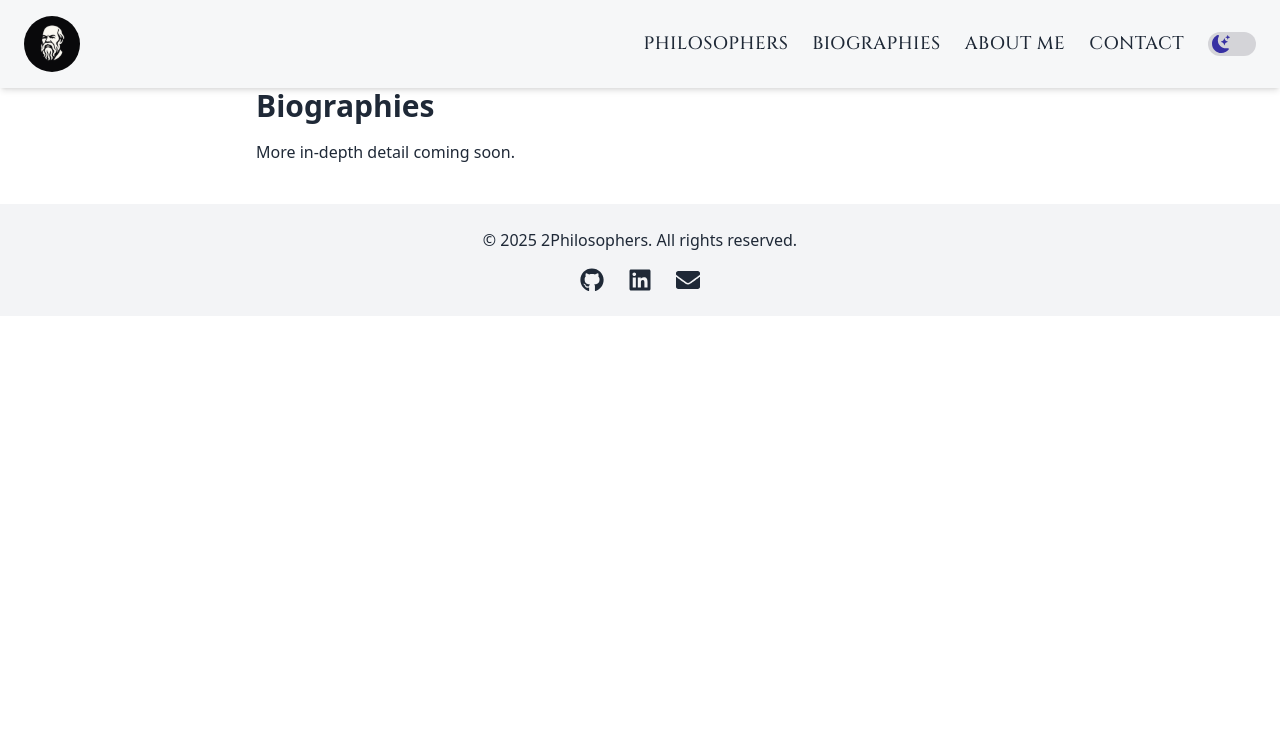
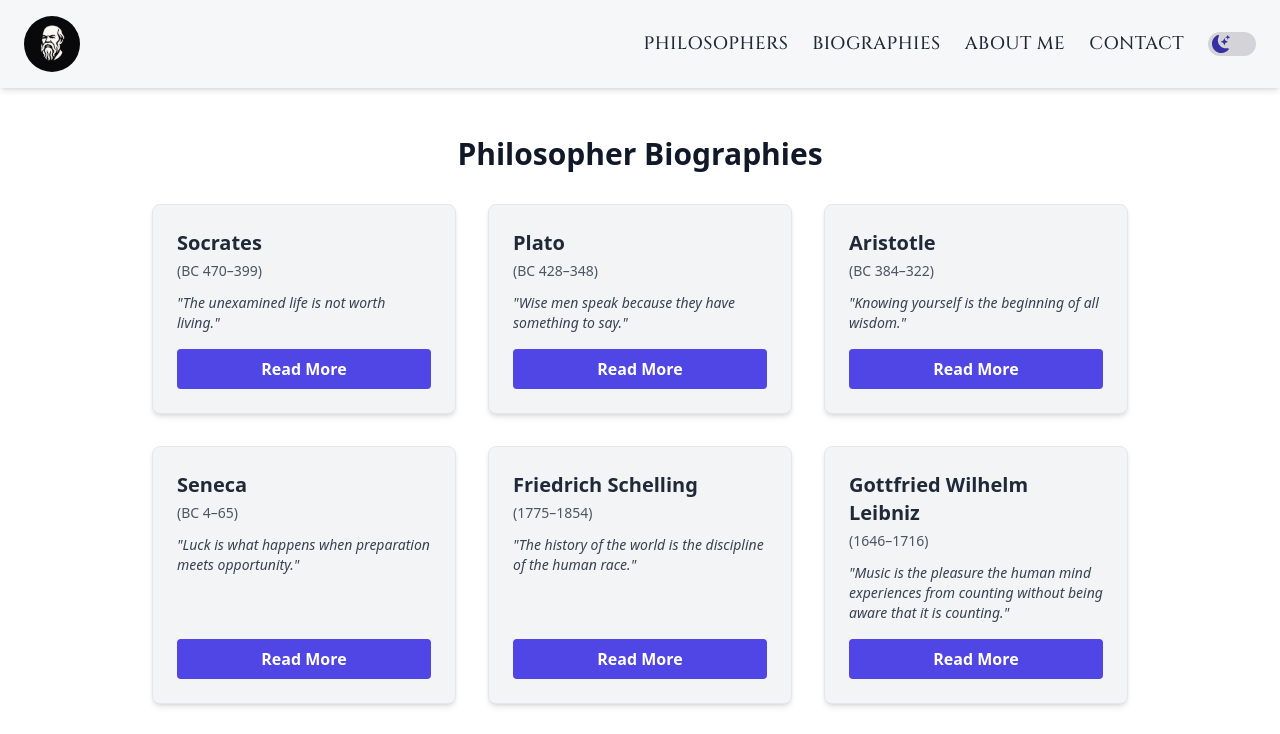
Before and after one commit to Jeshki/2Philosophers, a React (Vite) app: page /biographies in a window 1280 px wide. Shown: the top 734 px of the page. Built offline with nearby package versions, Linux system fonts and the light colour scheme.

Commit message:
Add files via upload

```diff
--- a/src/pages/Biographies.jsx
+++ b/src/pages/Biographies.jsx
@@ -1,8 +1,44 @@
+import React from 'react';
+import { philosophers } from '../data'; // Importuojami duomenys
+import { Link } from 'react-router-dom'; // Importuojamas Link
+
 export default function Biographies() {
-    return (
-      <section className="max-w-3xl mx-auto">
-        <h2 className="text-3xl font-bold mb-4">Biographies</h2>
-        <p>More in-depth detail coming soon.</p>
-      </section>
-    );
-  }
+  return (
+    <section className="max-w-5xl mx-auto px-6 py-12">
+      <h2 className="text-3xl font-bold mb-8 text-center text-gray-900 dark:text-gray-100">
+        Philosopher Biographies
+      </h2>
+      {/* Tinklelis filosofų kortelėms */}
+      <div className="grid grid-cols-1 md:grid-cols-2 lg:grid-cols-3 gap-8">
+        {/* Einama per visus filosofus ir kuriama kortelė */}
+        {philosophers.map(philosopher => (
+          <div key={philosopher.id} className="bg-gray-100 dark:bg-stone-900 rounded-lg shadow-md p-6 border border-gray-200 dark:border-gray-700 flex flex-col">
+            {/* Vardas ir metai */}
+            <h3 className="text-xl font-semibold text-gray-800 dark:text-white mb-1">
+              {philosopher.name}
+            </h3>
+            <p className="text-gray-600 dark:text-gray-300 text-sm mb-3">
+              {philosopher.years}
+            </p>
+            {/* Citata */}
+            <p className="text-gray-700 dark:text-gray-400 text-sm italic flex-grow mb-4">
+              "{philosopher.quote}"
+            </p>
+            {/* Nuoroda į pilną biografiją */}
+            <Link
+              to={`/philosopher/${philosopher.id}`} // Naudojamas ID nuorodoje
+              className="inline-block mt-auto bg-indigo-600 hover:bg-indigo-700 text-white font-bold py-2 px-4 rounded focus:outline-none focus:shadow-outline transition-colors text-center" // Pridėtas text-center
+              aria-label={`Read more about ${philosopher.name}`} // Geresnis aria-label
+            >
+              Read More
+            </Link>
+          </div>
+        ))}
+      </div>
+      {/* Pastaba apačioje */}
+      <p className="mt-12 text-center text-gray-500 dark:text-gray-400">
+        More detailed biographies are available on the individual philosopher pages.
+      </p>
+    </section>
+  );
+}
--- a/src/pages/Footer.jsx
+++ b/src/pages/Footer.jsx
@@ -1,17 +1,21 @@
+// src/pages/Footer.jsx
 import { FaGithub, FaLinkedin, FaEnvelope } from 'react-icons/fa';
 
 export default function Footer() {
   return (
-    <footer className="bg-gray-100 dark:bg-gray-800 text-center p-6 mt-10">
-      <p className="mb-4">© 2025 2Philosophers. All rights reserved.</p>
-      <div className="flex justify-center gap-6 text-2xl">
-        <a href="https://github.com" className="hover:text-indigo-600" aria-label="GitHub">
+    // Using very-dark-gray for footer background
+    <footer className="bg-gray-100 dark:bg-very-dark-gray text-center p-6 mt-20 border-t border-gray-200 dark:border-gray-700"> {/* Added top border */}
+      <p className="mb-4 text-sm text-gray-600 dark:text-gray-400"> {/* Adjusted text size/color */}
+         © {new Date().getFullYear()} 2Philosophers. All rights reserved.
+      </p>
+      <div className="flex justify-center gap-6 text-2xl text-gray-500 dark:text-gray-400"> {/* Adjusted icon color */}
+        <a href="https://github.com/your-github" target="_blank" rel="noopener noreferrer" className="hover:text-indigo-600 dark:hover:text-indigo-400 transition-colors" aria-label="GitHub">
           <FaGithub />
         </a>
-        <a href="https://linkedin.com" className="hover:text-indigo-600" aria-label="LinkedIn">
+        <a href="https://linkedin.com/in/your-linkedin" target="_blank" rel="noopener noreferrer" className="hover:text-indigo-600 dark:hover:text-indigo-400 transition-colors" aria-label="LinkedIn">
           <FaLinkedin />
         </a>
-        <a href="mailto:philosophy@2philosophers.com" className="hover:text-indigo-600" aria-label="Email">
+        <a href="mailto:philosophy@2philosophers.com" className="hover:text-indigo-600 dark:hover:text-indigo-400 transition-colors" aria-label="Email">
           <FaEnvelope />
         </a>
       </div>
--- a/src/pages/HeroSection.jsx
+++ b/src/pages/HeroSection.jsx
@@ -1,24 +1,25 @@
+// src/pages/HeroSection.jsx
 import React from "react";
-import whiteLogo from "../pages/img/white-logo.svg";
-
+import whiteLogo from "./img/white-logo.svg"; // Ensure path is correct relative to HeroSection.jsx
 
 export default function HeroSection() {
   return (
-    <section className="bg-zinc-950 text-white py-20 px-6 sm:px-12 lg:px-20">
-      <div className="w-full max-w-screen-2xl mx-auto flex flex-col lg:flex-row items-center justify-between gap-16">
+    // Using very-dark-gray instead of zinc-950
+    <section className="bg-very-dark-gray text-white py-20 px-6 sm:px-12 lg:px-20">
+      <div className="w-full max-w-screen-xl mx-auto flex flex-col lg:flex-row items-center justify-between gap-12 lg:gap-16"> {/* Adjusted max-width and gap */}
         <div className="max-w-xl text-center lg:text-left">
-          <h2 className="text-4xl sm:text-5xl font-bold leading-tight mb-4 uppercase tracking-wide">
-            DISCOVER QUOTES<br />FROM PHILOSOPHY<br />INFLUENTIAL FIGURES
-          </h2>
+          <h1 className="text-4xl sm:text-5xl font-bold leading-tight mb-4 uppercase tracking-wide font-serif"> {/* Changed to h1, added font-serif */}
+            Discover Quotes<br />From Philosophy's<br />Influential Figures
+          </h1>
           <p className="text-lg text-gray-300">Unlock Wisdom and Inspiration</p>
         </div>
+        {/* Ensure the image path is correct */}
         <img
-  src={whiteLogo}
-  alt="Philosopher Logo"
-  className="w-72 h-72 sm:w-96 sm:h-96 lg:w-[30rem] lg:h-[30rem] object-contain"
-/>
-
-
+          src={whiteLogo}
+          alt="2Philosophers Logo"
+          className="w-60 h-60 sm:w-72 sm:h-72 lg:w-80 lg:h-80 object-contain" // Slightly smaller logo
+          loading="lazy" // Added lazy loading
+        />
       </div>
     </section>
   );
--- /dev/null
+++ b/src/pages/HomePage.jsx
@@ -0,0 +1,57 @@
+import React from 'react';
+import HeroSection from "./HeroSection";
+import IntroSection from "./IntroSection";
+import Filters from '../Filters';
+import PhilosopherCard from '../PhilosopherCard';
+
+export default function HomePage({
+  filteredPhilosophers,
+  handleCardClick,
+  selectedGroup,
+  setSelectedGroup,
+  selectedRegion,
+  setSelectedRegion,
+  sortBy,
+  setSortBy
+}) {
+  return (
+    <>
+      <HeroSection />
+      <IntroSection />
+
+      {/* Filtrų sekcija */}
+      <section className="max-w-7xl mx-auto px-4 sm:px-6 mt-8">
+        <Filters
+          selectedGroup={selectedGroup}
+          setSelectedGroup={setSelectedGroup}
+          selectedRegion={selectedRegion}
+          setSelectedRegion={setSelectedRegion}
+          sortBy={sortBy}
+          setSortBy={setSortBy}
+        />
+      </section>
+
+      {/* Filosofų kortelės */}
+      <section id="philosophers" className="max-w-7xl mx-auto px-4 sm:px-6 mt-12">
+        <h2 className="text-3xl font-bold mb-8 text-center uppercase font-serif text-gray-800 dark:text-gray-200">
+          Philosophers
+        </h2>
+        {filteredPhilosophers.length > 0 ? (
+          <div className="grid grid-cols-1 sm:grid-cols-2 lg:grid-cols-3 gap-8">
+            {filteredPhilosophers.map((p) => (
+              <PhilosopherCard
+                key={p.id}
+                philosopher={p}
+                onClick={handleCardClick}
+              />
+            ))}
+          </div>
+        ) : (
+          <p className="text-center text-gray-500 dark:text-gray-400 text-lg mt-8">
+            No philosophers found matching your criteria.
+          </p>
+        )}
+      </section>
+    </>
+  );
+}
--- a/src/pages/IntroSection.jsx
+++ b/src/pages/IntroSection.jsx
@@ -3,18 +3,20 @@ import { FaQuoteLeft, FaFeatherAlt, FaRegLightbulb } from "react-icons/fa";
 
 export default function IntroSection() {
   return (
-    <section className="bg-white text-gray-900 py-16 px-6 sm:px-12 lg:px-24">
+    // Using very-dark-gray for section background
+    <section className="bg-white dark:bg-very-dark-gray text-gray-800 dark:text-gray-300 py-16 px-6 sm:px-12 lg:px-24 transition-colors duration-300 uppercase"> {/* Adjusted text colors */}
       <div className="max-w-4xl mx-auto space-y-8 text-lg leading-relaxed font-serif">
-        <p className="flex items-start gap-3">
-          <FaQuoteLeft className="mt-1 text-black text-xl shrink-0" />
+        <p className="flex items-start gap-4"> {/* Increased gap */}
+          {/* Icon color updates for dark mode */}
+          <FaQuoteLeft className="mt-1 text-indigo-600 dark:text-indigo-400 text-xl shrink-0" /> {/* Changed icon color */}
           This website was created from a desire to share timeless wisdom — words that inspire, encourage reflection, and offer new perspectives.
         </p>
-        <p className="flex items-start gap-3">
-          <FaFeatherAlt className="mt-1 text-black text-xl shrink-0" />
+        <p className="flex items-start gap-4">
+          <FaFeatherAlt className="mt-1 text-indigo-600 dark:text-indigo-400 text-xl shrink-0" /> {/* Changed icon color */}
           At the heart of this journey is Socrates, one of history’s greatest philosophers, whose famous quote, “I know that I know nothing,” captures the essence of humility and lifelong learning.
         </p>
-        <p className="flex items-start gap-3">
-          <FaRegLightbulb className="mt-1 text-black text-xl shrink-0" />
+        <p className="flex items-start gap-4">
+          <FaRegLightbulb className="mt-1 text-indigo-600 dark:text-indigo-400 text-xl shrink-0" /> {/* Changed icon color */}
           This platform brings together the voices of influential thinkers, past and present, offering a space where their insights can spark inspiration and guide us forward.
         </p>
       </div>
--- a/src/pages/PhilosopherPage.jsx
+++ b/src/pages/PhilosopherPage.jsx
@@ -1,27 +1,49 @@
+import React from 'react'; // Pridėtas React importas
 import { useParams } from "react-router-dom";
-import { philosophers } from "../data";
+import { philosophers } from "../data"; // Importuojame filosofų duomenis
 
 export default function PhilosopherPage() {
-  const { name } = useParams();
-  const philosopher = philosophers.find(p => p.name.toLowerCase() === name.toLowerCase());
+  const { id } = useParams(); // Gauname :id parametrą iš URL
 
-  if (!philosopher) return <div className="max-w-3xl mx-auto">Philosopher not found.</div>;
+  // Ieškome filosofo pagal ID.
+  // useParams grąžina string'ą, todėl konvertuojame id į skaičių palyginimui.
+  // Naudojame '===' griežtam palyginimui, bet prieš tai konvertuojame gautą id.
+  const philosopher = philosophers.find(p => p.id === parseInt(id, 10));
 
+  // Jei filosofas nerastas pagal ID, rodomas pranešimas
+  if (!philosopher) {
+    return (
+      <div className="max-w-3xl mx-auto px-6 py-12 text-center text-xl text-gray-600 dark:text-gray-400">
+        Philosopher not found.
+      </div>
+    );
+  }
+
+  // Jei filosofas rastas, atvaizduojame jo informaciją
   return (
     <section className="max-w-3xl mx-auto px-6 py-12">
-      <h2 className="text-4xl font-bold mb-4">{philosopher.name}</h2>
-      <p className="text-lg text-gray-500 mb-4">{philosopher.years}</p>
+      {/* Vardas ir gyvenimo metai */}
+      <h2 className="text-4xl font-bold mb-2 text-center text-gray-900 dark:text-gray-100">{philosopher.name}</h2>
+      <p className="text-lg text-gray-500 dark:text-gray-400 mb-6 text-center">{philosopher.years}</p>
 
-      <div className="w-full flex justify-center mb-6">
+      {/* Paveikslėlis */}
+      <div className="w-full flex justify-center mb-8">
         <img
-          src={philosopher.img}
-          alt={philosopher.name}
-          className="w-[300px] h-[300px] sm:w-[400px] sm:h-[400px] lg:w-[512px] lg:h-[512px] object-cover rounded-xl shadow-lg"
-          style={{ maxWidth: "100%", maxHeight: "100%" }}
+          src={philosopher.img} // Kelias iki paveikslėlio
+          alt={philosopher.name} // Alternatyvus tekstas
+          className="w-[300px] h-[300px] sm:w-[400px] sm:h-[400px] lg:w-[512px] lg:h-[512px] object-cover rounded-xl shadow-lg border border-gray-200 dark:border-gray-700" // Stiliai
+          loading="lazy" // Įkėlimo optimizavimas
         />
       </div>
 
-      <p className="text-xl leading-relaxed">{philosopher.bio}</p>
+      {/* Biografija arba aprašymas */}
+      <div className="text-xl leading-relaxed text-gray-800 dark:text-gray-300 space-y-4">
+        {/* Naudojame turimą tekstą (bio arba about) */}
+        {/* Galima formatuoti kaip paragrafus, jei tekstas ilgesnis */}
+        {(philosopher.bio || philosopher.about || "No detailed biography available.").split('\n').map((paragraph, index) => (
+          <p key={index}>{paragraph}</p>
+        ))}
+      </div>
     </section>
   );
 }
```
